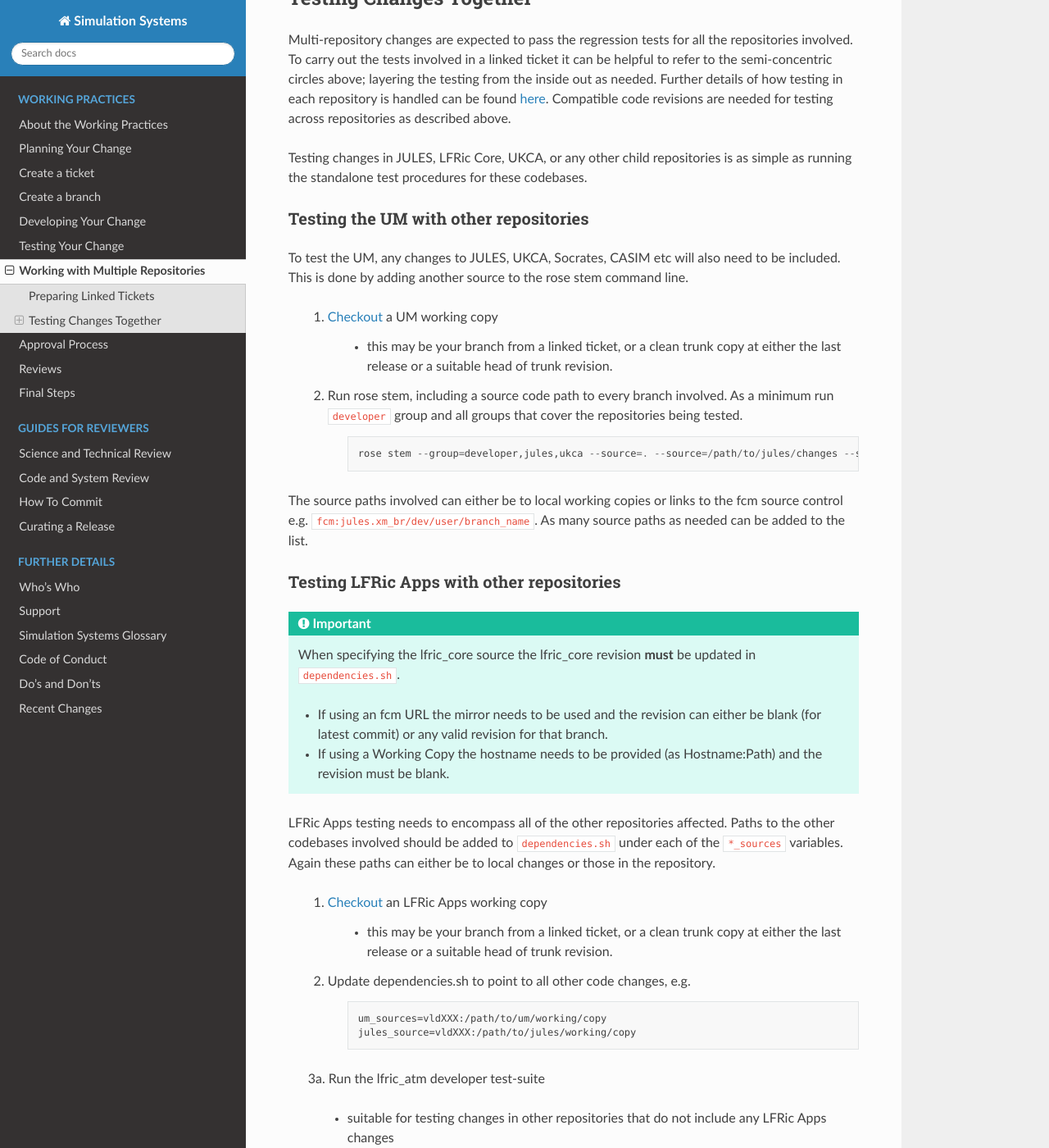
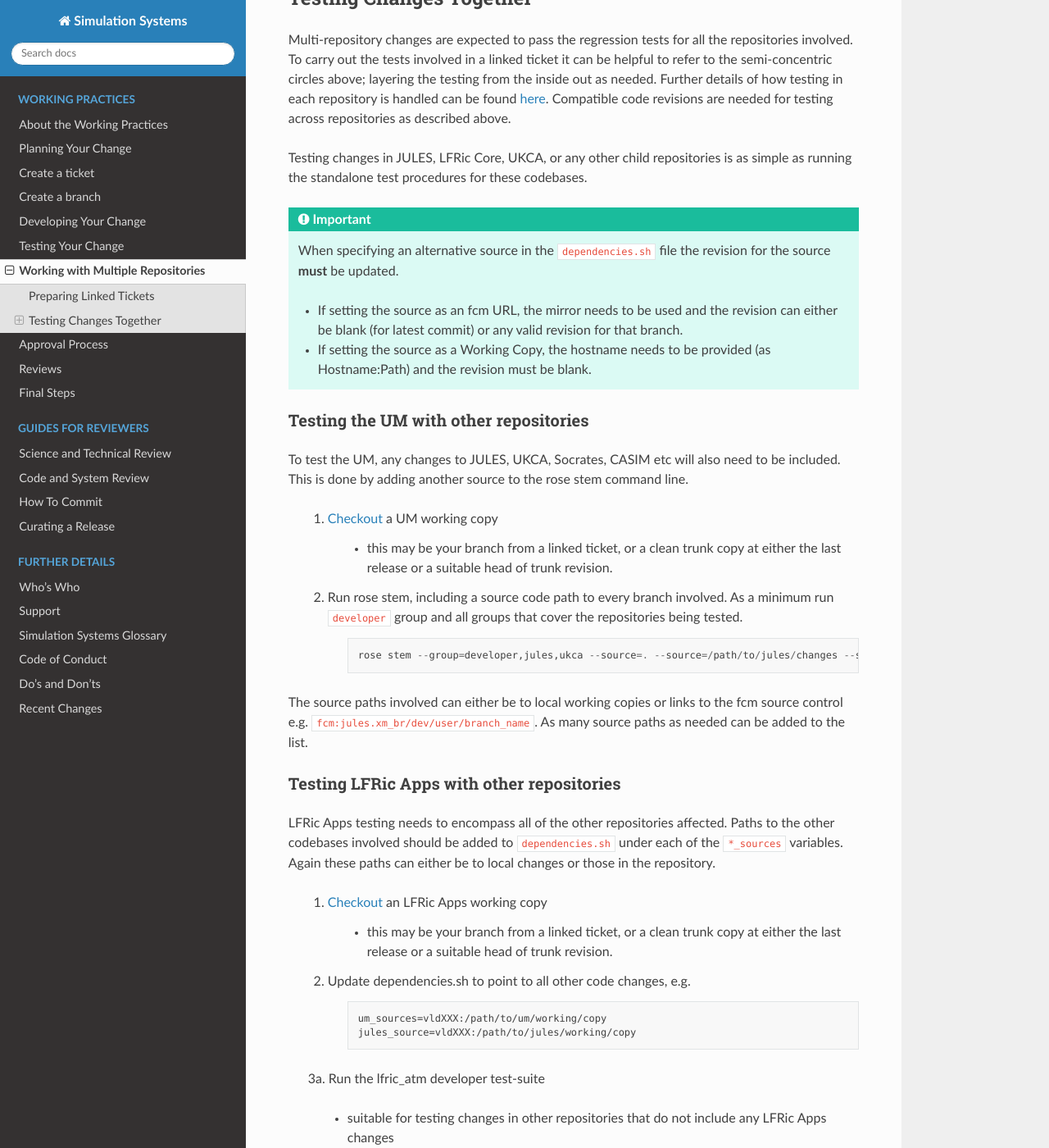
Before and after one commit to MetOffice/simulation-systems, a Sphinx documentation site: the page built from source/WorkingPractices/multi_repository.rst, in a window 1280 px wide and 1400 px high, scrolled down 1460 px. Shown: the whole window at 82% size. Built offline with Sphinx 7.4.7 and the Read the Docs theme 2.0.0, drawn with Linux system fonts in a browser that asks for light colours; some of the changed text lies outside the part shown.

Commit message:
updates from review

```diff
--- a/source/WorkingPractices/TestSuites/lfric_apps.rst
+++ b/source/WorkingPractices/TestSuites/lfric_apps.rst
@@ -18,8 +18,8 @@ LFRic Apps testing is run with the following commands from a working copy:
 
     When specifying the lfric_core source the lfric_core revision **must** be updated in ``dependencies.sh``.
 
-    * If using an fcm URL the mirror needs to be used and the revision can either be blank (for latest commit) or any valid revision for that branch.
-    * If using a Working Copy the hostname needs to be provided (as Hostname:Path) and the revision must be blank.
+    * If setting the source to an fcm URL, the mirror needs to be used and the revision can either be blank (for latest commit) or any valid revision for that branch.
+    * If setting the source to a Working Copy, the hostname needs to be provided (as Hostname:Path) and the revision must be blank.
 
 The LFRic Apps rose stem includes a range of tests to exercise all the applications
 stored in this repository, using multiple compilers, and checksum and plot tasks to
--- a/source/WorkingPractices/multi_repository.rst
+++ b/source/WorkingPractices/multi_repository.rst
@@ -64,6 +64,13 @@ code revisions are needed for testing across repositories as described above.
 Testing changes in JULES, LFRic Core, UKCA, or any other child repositories is
 as simple as running the standalone test procedures for these codebases.
 
+.. important::
+
+    When specifying an alternative source in the ``dependencies.sh`` file the revision for the source **must** be updated.
+
+    * If setting the source as an fcm URL, the mirror needs to be used and the revision can either be blank (for latest commit) or any valid revision for that branch.
+    * If setting the source as a Working Copy, the hostname needs to be provided (as Hostname:Path) and the revision must be blank.
+
 Testing the UM with other repositories
 ^^^^^^^^^^^^^^^^^^^^^^^^^^^^^^^^^^^^^^
 
@@ -89,13 +96,6 @@ paths as needed can be added to the list.
 
 Testing LFRic Apps with other repositories
 ^^^^^^^^^^^^^^^^^^^^^^^^^^^^^^^^^^^^^^^^^^
-
-.. important::
-
-    When specifying the lfric_core source the lfric_core revision **must** be updated in ``dependencies.sh``.
-
-    * If using an fcm URL the mirror needs to be used and the revision can either be blank (for latest commit) or any valid revision for that branch.
-    * If using a Working Copy the hostname needs to be provided (as Hostname:Path) and the revision must be blank.
 
 LFRic Apps testing needs to encompass all of the other repositories affected.
 Paths to the other codebases involved should be added to
@@ -138,13 +138,6 @@ these paths can either be to local changes or those in the repository.
 
         More details on LFRic Apps testing are found :ref:`here<lfric_apps_test>`.
 
-
-
-.. tip::
-    Links to changes stored in fcm source control should point at the mirror
-    repository (note `jules.xm` rather than `jules.x` above). Links to local
-    changes provided to the LFRic Apps build should start with `<hostname>:`.
-
 .. note::
     If any of the testing shows up failures then there are two possible ways to
     proceed:
```
